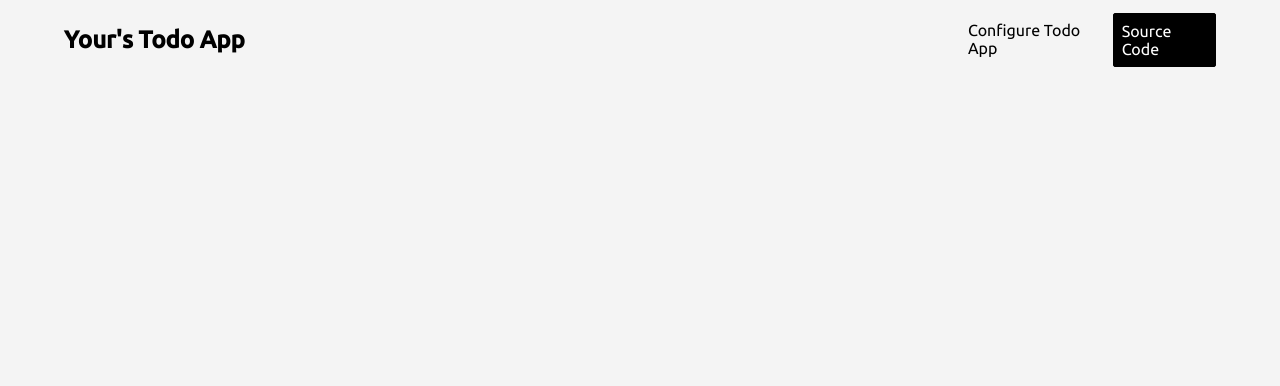
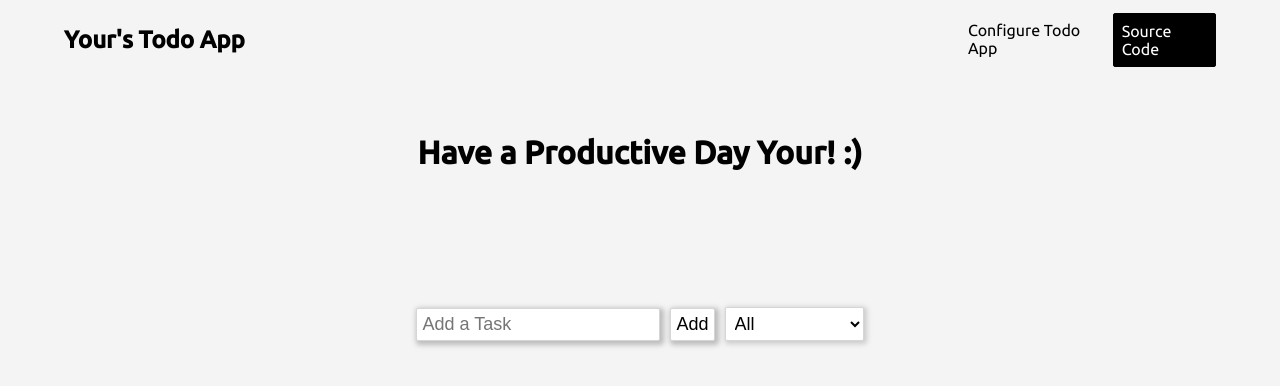
Before and after one commit to RamejaAyush/improved_todo_react, a React (Create React App) app: page /App in a window 1280 px wide. Shown: the top 386 px of the page. Built offline with nearby package versions, Linux system fonts and the light colour scheme.

Commit message:
files names are changed

```diff
--- a/public/index.html
+++ b/public/index.html
@@ -4,6 +4,10 @@
   <meta charset="utf-8" />
   <meta name="viewport" content="width=device-width, initial-scale=1" />
   <title>Improved Todo</title>
+  <link
+   rel="stylesheet"
+   href="https://cdnjs.cloudflare.com/ajax/libs/font-awesome/5.10.2/css/all.min.css"
+  />
  </head>
  <body>
   <div id="root"></div>
--- /dev/null
+++ b/src/components/App.js
@@ -0,0 +1,32 @@
+import "../styles/Todo.css";
+import { useState } from "react";
+import { motion } from "framer-motion";
+import Form from "./Form";
+// import TodoTask from "./Todo";
+
+const App = ({ name }) => {
+ const [inputName, setInputName] = useState("Task");
+ const [todos, setTodos] = useState([]);
+ return (
+  <motion.div
+   initial={{ opacity: 0 }}
+   animate={{ opacity: 1 }}
+   exit={{ opacity: 0 }}
+   transition={{ duration: 0.75 }}
+   className="todo"
+   id="Todo"
+  >
+   <header>
+    <h1>Have a Productive Day {name}! :)</h1>
+   </header>
+   <Form
+    inputName={inputName}
+    setInputName={setInputName}
+    todos={todos}
+    setTodos={setTodos}
+   />
+  </motion.div>
+ );
+};
+
+export default App;
--- a/src/components/GetName.js
+++ b/src/components/GetName.js
@@ -28,7 +28,7 @@ const GetName = ({ name, setName }) => {
      <h1>Hi There, Enter your Name!</h1>
      <input type="text" autoFocus onChange={nameHandler} placeholder={name} />
      <Link
-      to="/Todo"
+      to="/App"
       href="#Todo"
       type="submit"
       className="continue"
--- a/src/components/Nav.js
+++ b/src/components/Nav.js
@@ -3,7 +3,7 @@ import { useState } from "react";
 import { AnimatePresence } from "framer-motion";
 import GetName from "./GetName";
 import "../styles/Nav.css";
-import Todo from "./Todo";
+import App from "./App";
 
 const Nav = () => {
  const [name, setName] = useState("Your");
@@ -12,9 +12,7 @@ const Nav = () => {
    <nav>
     <h1>{name}'s Todo App</h1>
     <div className="navLinks">
-     <Link to="/" href="#asd">
-      Configure Todo App
-     </Link>
+     <Link to="/">Configure Todo App</Link>
      <a href="#asd" className="cat">
       Source Code
      </a>
@@ -25,8 +23,8 @@ const Nav = () => {
      <Route exact path="/">
       <GetName name={name} setName={setName} />
      </Route>
-     <Route path="/Todo">
-      <Todo name={name} setName={setName} />
+     <Route path="/App">
+      <App name={name} setName={setName} />
      </Route>
     </Switch>
    </AnimatePresence>
--- a/src/components/Todo.js
+++ b/src/components/Todo.js
@@ -1,23 +1,17 @@
-import "../styles/Todo.css";
-import { motion } from "framer-motion";
-import Form from "./Form";
+import "../styles/TodoTask.css";
 
-const Todo = ({ name }) => {
+const TodoTask = () => {
  return (
-  <motion.div
-   initial={{ opacity: 0 }}
-   animate={{ opacity: 1 }}
-   exit={{ opacity: 0 }}
-   transition={{ duration: 0.75 }}
-   className="todo"
-   id="Todo"
-  >
-   <header>
-    <h1>Have a Productive Day {name}! :)</h1>
-   </header>
-   <Form />
-  </motion.div>
+  <div className="todo">
+   <p>hola</p>
+   <button className="complete-btn">
+    <i className="fas fa-check"></i>
+   </button>
+   <button className="trash-btn">
+    <i className="fas fa-trash"></i>
+   </button>
+  </div>
  );
 };
 
-export default Todo;
+export default TodoTask;
--- a/src/styles/Form.css
+++ b/src/styles/Form.css
@@ -35,13 +35,6 @@ form .input-sub button {
  cursor: pointer;
 }
 
-form .input-sub input:hover,
-form .input-sub button:hover,
-form .input-sub input:focus,
-form .input-sub button:focus {
- transform: scale(1.05);
-}
-
 form .select select {
  padding: 5px;
  font-size: 18px;
--- /dev/null
+++ b/src/styles/TodoTask.css
@@ -0,0 +1,46 @@
+.todo {
+ width: 90%;
+ /* background-color: blue; */
+ height: 6vh;
+ display: flex;
+ align-items: center;
+ background-color: white;
+ transition: transform 150ms ease-in-out;
+}
+
+.todo:hover {
+ transform: scale(1.05);
+}
+
+.todo p {
+ width: 80%;
+ height: 100%;
+ padding: 5px 15px;
+ display: flex;
+ align-items: center;
+ color: black;
+}
+
+.todo .complete-btn,
+.todo .trash-btn {
+ width: 10%;
+ height: 100%;
+ cursor: pointer;
+ border: none;
+ background-color: white;
+ font-size: 18px;
+ transition: color 150ms ease-in-out;
+}
+
+.todo .complete-btn:hover {
+ background-color: skyblue;
+}
+
+.todo .trash-btn:hover {
+ background-color: red;
+}
+
+.completed {
+ text-decoration: line-through;
+ opacity: 0.5;
+}
```
